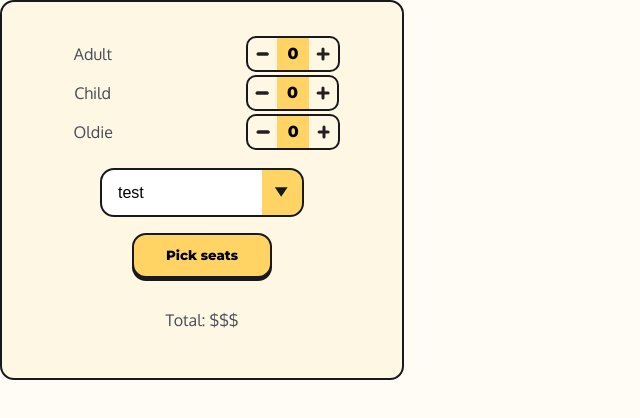
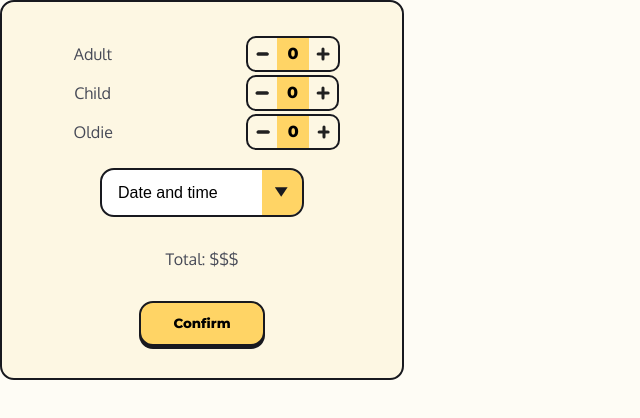
Before and after one commit to NervousNerve/filmvisarna-lewandowski, a React (Create React App) app: page / in a window 1280 px wide. Shown: the top 418 px of the page, without its empty margins (0-640 px from the left). Built offline with nearby package versions, Linux system fonts and the light colour scheme; no server answers.

Commit message:
Prepare to render actual dates

```diff
--- a/src/components/Booking.js
+++ b/src/components/Booking.js
@@ -29,18 +29,18 @@ const Booking = () => {
       <div className={styles.selectWrapper}>
         <div className="custom-select">
           <select>
+            <option>Date and time</option>
             <option>test</option>
             <option>test</option>
           </select>
         </div>
       </div>
 
-      <div className={styles.seatBtn}>
-        <button>Pick seats</button>
-      </div>
-
       <div className={styles.totalPrice}>
         <p>Total: $$$</p>
+      </div>
+      <div className={styles.seatBtn}>
+        <button>Confirm</button>
       </div>
     </div>
   );
```
